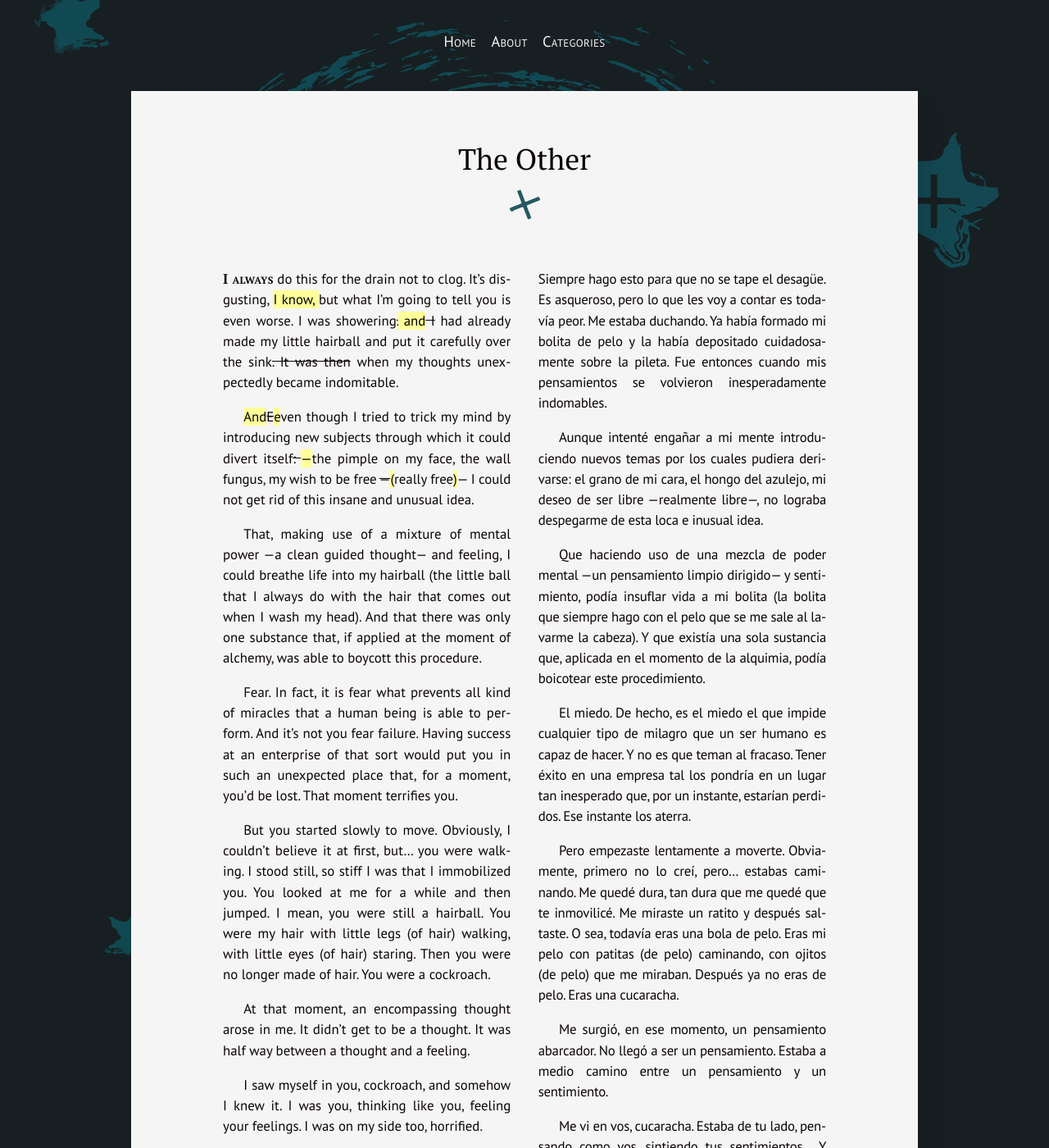
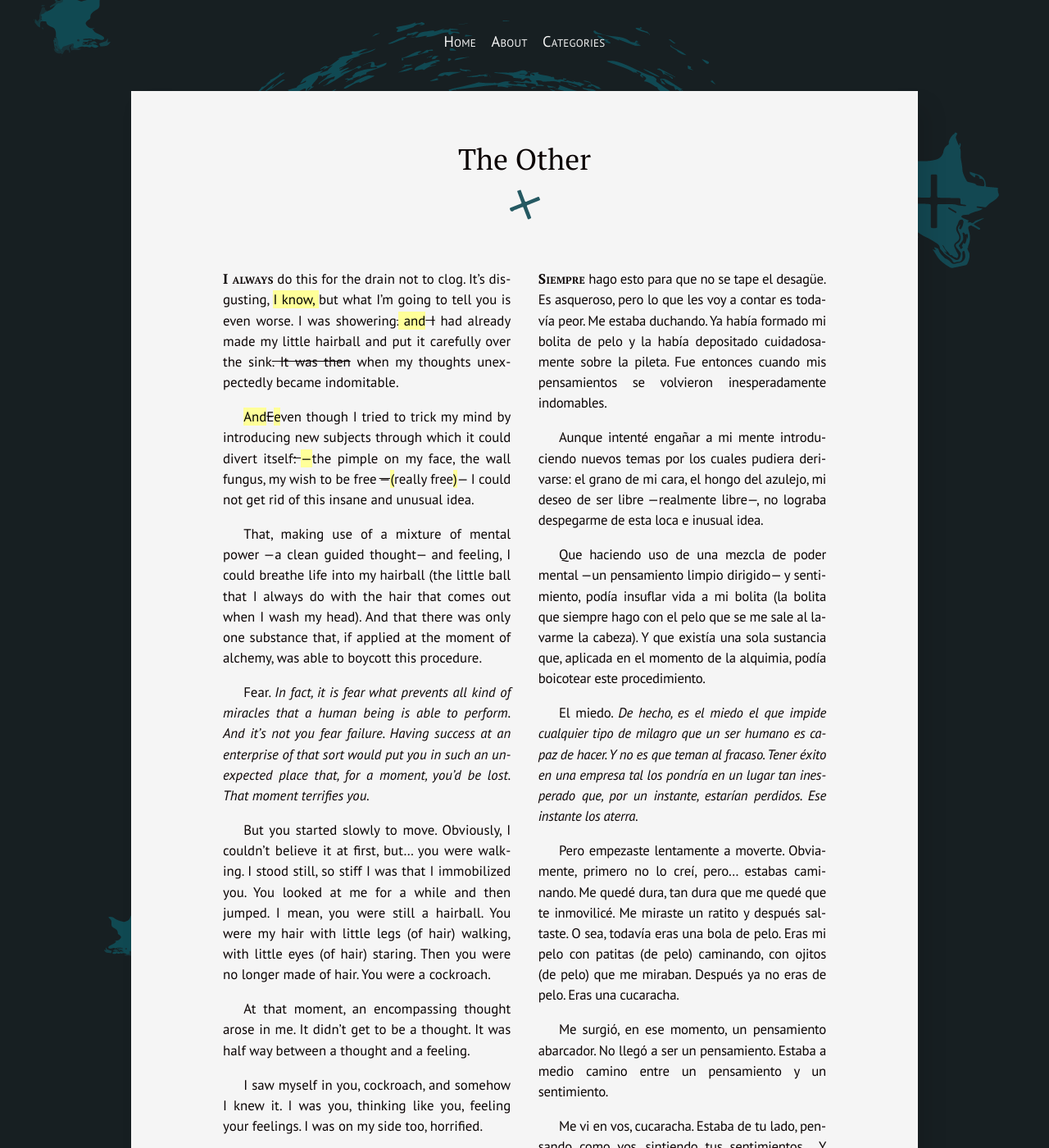
Before and after one commit to silvialohrmann/editorial, a Jekyll site: the page built from _posts/2022-11-20-the-other.md, in a window 1280 px wide and 1400 px high. Shown: the whole window at 82% size. Built offline with Jekyll 4.4.1, drawn with Linux system fonts in a browser that asks for light colours.

Commit message:
Update 2022-11-20-the-other.md

```diff
--- a/_posts/2022-11-20-the-other.md
+++ b/_posts/2022-11-20-the-other.md
@@ -10,7 +10,7 @@ layout: post
 
 That, making use of a mixture of mental power —a clean guided thought— and feeling, I could breathe life into my hairball (the little ball that I always do with the hair that comes out when I wash my head). And that there was only one substance that, if applied at the moment of alchemy, was able to boycott this procedure.
 
-Fear. In fact, it is fear what prevents all kind of miracles that a human being is able to perform. And it’s not you fear failure. Having success at an enterprise of that sort would put you in such an unexpected place that, for a moment, you’d be lost. That moment terrifies you.
+Fear. *In fact, it is fear what prevents all kind of miracles that a human being is able to perform. And it’s not you fear failure. Having success at an enterprise of that sort would put you in such an unexpected place that, for a moment, you’d be lost. That moment terrifies you.*
 
 But you started slowly to move. Obviously, I couldn’t believe it at first, but... you were walking. I stood still, so stiff I was that I immobilized you. You looked at me for a while and then jumped. I mean, you were still a hairball. You were my hair with little legs (of hair) walking, with little eyes (of hair) staring. Then you were no longer made of hair. You were a cockroach.
 
@@ -34,13 +34,13 @@ I wake up all sweaty an run to the bathroom. In the mirror I am not able to dist
 
 <hr class="column">
 <div lang="es" class="spanish">
-<p>Siempre hago esto para que no se tape el desagüe. Es asqueroso, pero lo que les voy a contar es todavía peor. Me estaba duchando. Ya había formado mi bolita de pelo y la había depositado cuidadosamente sobre la pileta. Fue entonces cuando mis pensamientos se volvieron inesperadamente indomables.</p>
+<p><span class="first-sentence">Siempre</span> hago esto para que no se tape el desagüe. Es asqueroso, pero lo que les voy a contar es todavía peor. Me estaba duchando. Ya había formado mi bolita de pelo y la había depositado cuidadosamente sobre la pileta. Fue entonces cuando mis pensamientos se volvieron inesperadamente indomables.</p>
 
 <p>Aunque intenté engañar a mi mente introduciendo nuevos temas por los cuales pudiera derivarse: el grano de mi cara, el hongo del azulejo, mi deseo de ser libre —realmente libre—, no lograba despegarme de esta loca e inusual idea.</p>
 
 <p>Que haciendo uso de una mezcla de poder mental —un pensamiento limpio dirigido— y sentimiento, podía insuflar vida a mi bolita (la bolita que siempre hago con el pelo que se me sale al lavarme la cabeza). Y que existía una sola sustancia que, aplicada en el momento de la alquimia, podía boicotear este procedimiento.</p>
 
-<p>El miedo. De hecho, es el miedo el que impide cualquier tipo de milagro que un ser humano es capaz de hacer. Y no es que teman al fracaso. Tener éxito en una empresa tal los pondría en un lugar tan inesperado que, por un instante, estarían perdidos. Ese instante los aterra.</p>
+<p>El miedo. <em>De hecho, es el miedo el que impide cualquier tipo de milagro que un ser humano es capaz de hacer. Y no es que teman al fracaso. Tener éxito en una empresa tal los pondría en un lugar tan inesperado que, por un instante, estarían perdidos. Ese instante los aterra.</em></p>
 
 <p>Pero empezaste lentamente a moverte. Obviamente, primero no lo creí, pero… estabas caminando. Me quedé dura, tan dura que me quedé que te inmovilicé. Me miraste un ratito y después saltaste. O sea, todavía eras una bola de pelo. Eras mi pelo con patitas (de pelo) caminando, con ojitos (de pelo) que me miraban. Después ya no eras de pelo. Eras una cucaracha.</p>
 
@@ -59,6 +59,6 @@ I wake up all sweaty an run to the bathroom. In the mirror I am not able to dist
 <p>Ahora, en cambio, el imaginar que algo malo pudiera pasarte me daba una tristeza infinita. Quería tenerte conmigo, que me acariciaras con tus antenitas como antes, dormir con vos debajo de mi almohada.</p>
 
 <p>Entonces, en el espejo, te vi. Apenas movías la patita. Te habías acomodado en mi pelo para estar acorde, o más calentita. Pero a mí no me molestaba, es más, me gustaba porque me había olvidado un poco de que eras una cucaracha y me había acordado más que venías de mí, de mi pelo, de mi voluntad de crearte. Venías de mi vida porque estabas en ella y eras parte de mí por eso. Era yo la cucaracha… ERA YO LA CUCARACHA.</p>
-<br/><br/><br/>
+<br/>
 <p>Me despierto de golpe y corro al baño. En el espejo, no logro distinguirla, tan mezclada con mis otros pelos. Debajo de mi almohada había un pelo, pero esa no es prueba suficiente. Me preparo un café y todavía siento el sueño por todo mi cuerpo.</p>
 </div>
```
